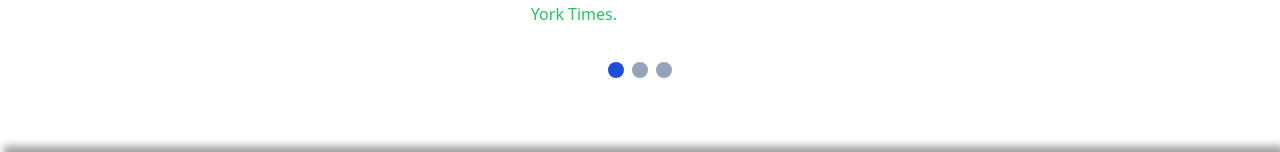
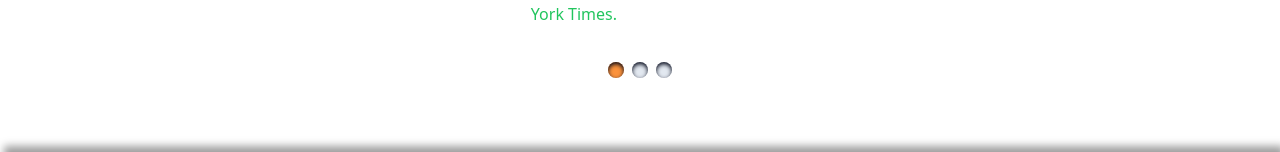
Before and after one commit to realluissamboy/my-personal-portfolio, an Angular app: page /about in a window 1280 px wide. Shown: the part 582-734 px from the top of the page. Built offline with nearby package versions, Linux system fonts and the light colour scheme.

Commit message:
added shadow styling to buttons

```diff
--- a/src/app/about/about.component.html
+++ b/src/app/about/about.component.html
@@ -18,9 +18,13 @@
 
     <div class="flex space-x-2 mt-4">
         <ng-container *ngFor="let box of boxes; let i = index">
-            <div
-                [class]="i === currentIndex ? 'w-4 h-4 bg-blue-700 rounded-full' : 'w-4 h-4 bg-slate-400 rounded-full'">
+            <div [class]="i === currentIndex ?
+    'w-4 h-4 bg-orange-400 rounded-full shadow-inner shadow-slate-950' :
+    'w-4 h-4 bg-slate-200 rounded-full shadow-inner  shadow-slate-950'">
             </div>
+
+
+
 
         </ng-container>
     </div>
```
